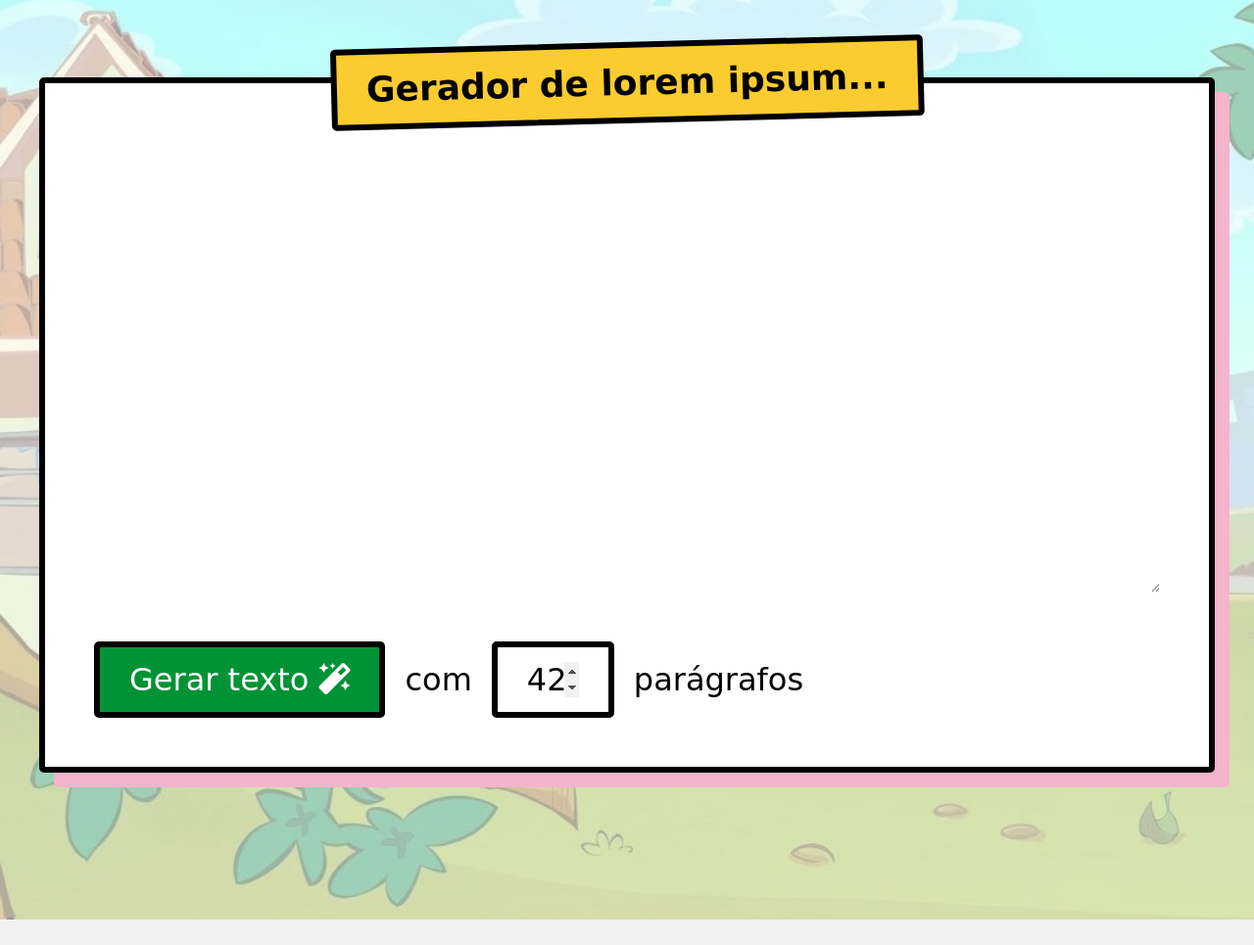
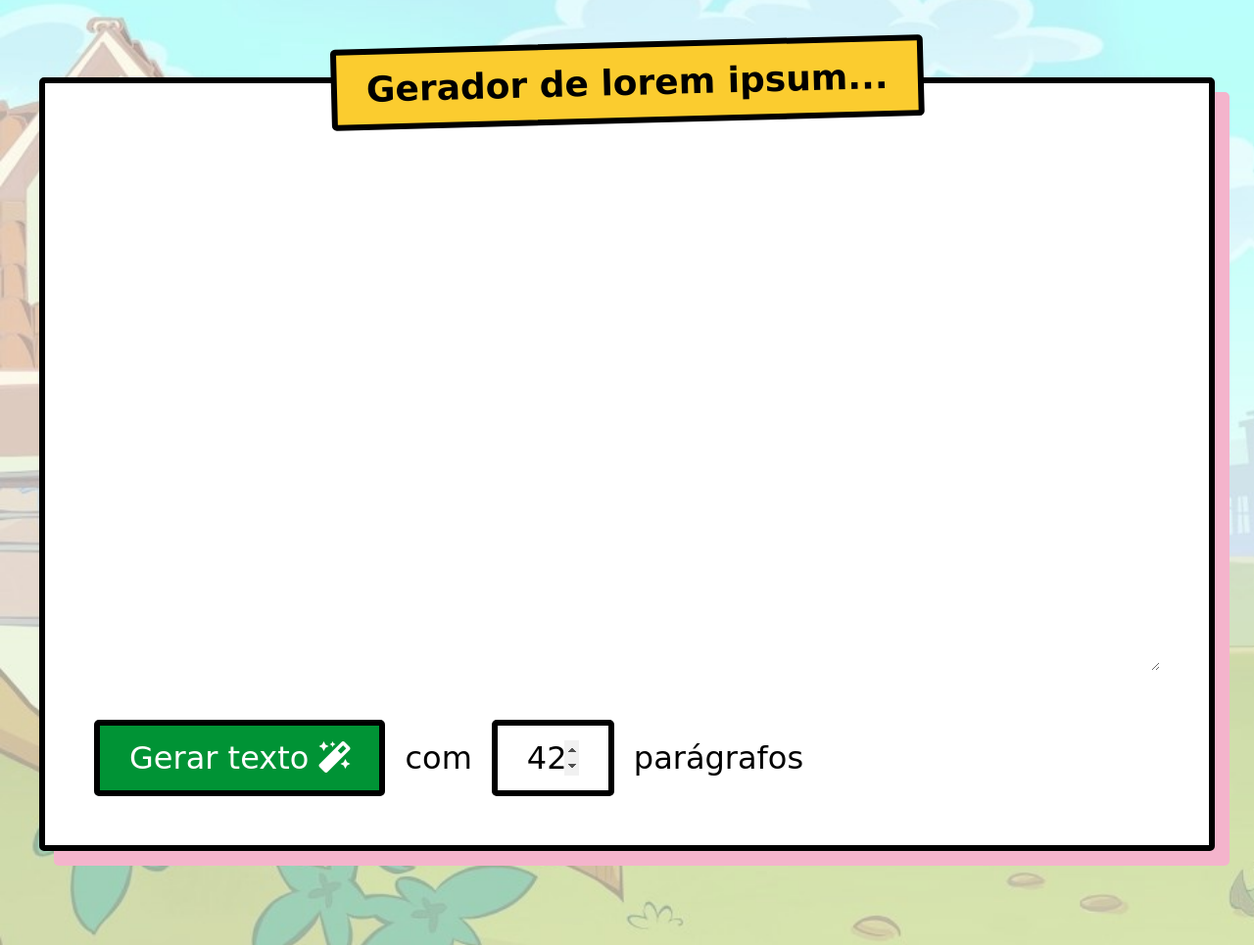
Before and after one commit to theuves-projects/lolem-ipsum, a website: page src/index.pug in a window 1280 px wide. Shown: the part 1804-2769 px from the top of the page at 98% size. Drawn offline with nearby package versions, Linux system fonts and the light colour scheme; files that its build step writes are made by us from their sources; files whose address does not match are found by name; a web font is replaced by a local one.

Commit message:
Change the line-height of the textarea

```diff
--- a/src/styles/layouts/_generator.scss
+++ b/src/styles/layouts/_generator.scss
@@ -31,7 +31,7 @@
     padding: 20px;
     border: none;
     resize: vertical;
-    line-height: 1.25em;
+    line-height: 1.5em;
     font-size: 2em;
     outline: none;
   }
```
